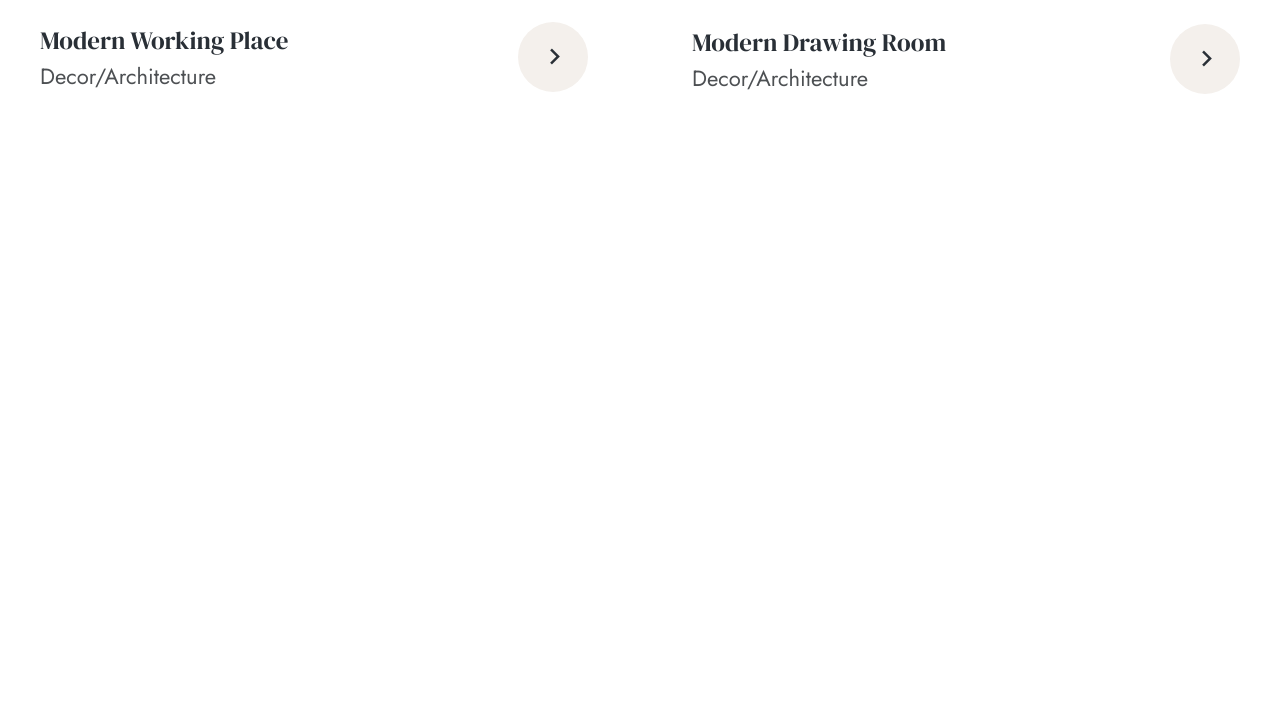
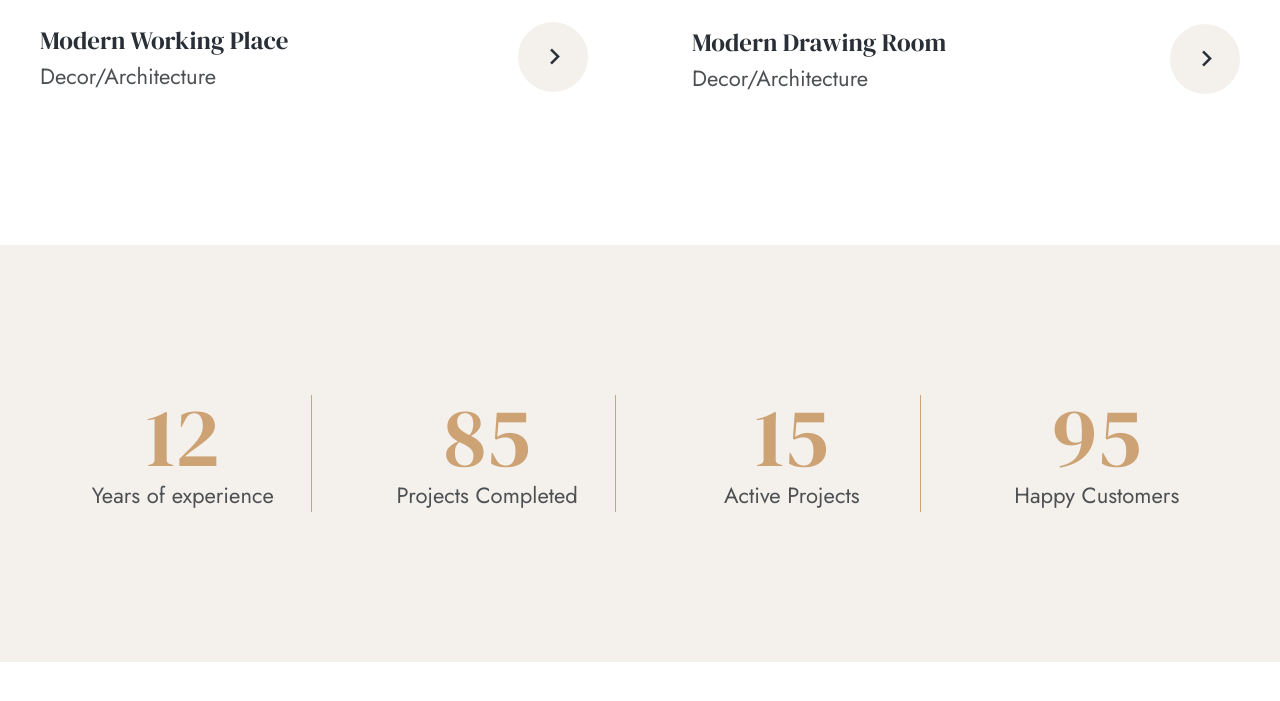
Before and after one commit to marleyDip/Modern-Landing-Page-Using-Tailwind-CSS, a website: page index.html in a window 1280 px wide. Shown: the part 5116-5817 px from the top of the page. Drawn offline with nearby package versions, Linux system fonts and the light colour scheme.

Commit message:
Status Section

```diff
--- a/index.html
+++ b/index.html
@@ -461,8 +461,50 @@
           <!-- End Grid -->
         </div>
       </section>
+      <!-- End Work -->
 
-      <!-- End Work -->
+      <!-- Start Stats -->
+      <section
+        class="stats mt-[80px] xl:mt-[150px] relative z-20 bg-accent-secondary py-[80px] xl:py-[150px]"
+      >
+        <div class="container mx-auto">
+          <!-- Start Grid -->
+          <div class="grid grid-cols-1 xl:grid-cols-4 gap-12">
+            <!-- Grid item 1 -->
+            <div class="stats__item text-center xl:border-r xl:border-accent">
+              <h3 class="h1 font-primary text-accent">12</h3>
+              <p>Years of experience</p>
+            </div>
+            <!-- Grid Item 1 -->
+
+            <!-- Grid item 2 -->
+            <div class="stats__item text-center xl:border-r xl:border-accent">
+              <h3 class="h1 font-primary text-accent">85</h3>
+              <p>Projects Completed</p>
+            </div>
+            <!-- Grid Item 2 -->
+
+            <!-- Grid item 3 -->
+            <div class="stats__item text-center xl:border-r xl:border-accent">
+              <h3 class="h1 font-primary text-accent">15</h3>
+              <p>Active Projects</p>
+            </div>
+            <!-- Grid Item 3 -->
+
+            <!-- Grid item 4 -->
+            <div class="stats__item text-center">
+              <h3 class="h1 font-primary text-accent">95</h3>
+              <p>Happy Customers</p>
+            </div>
+            <!-- Grid Item 4 -->
+          </div>
+          <!-- End Grid -->
+        </div>
+      </section>
+      <!-- End Stats -->
+
+      <!-- Start News -->
+      <!-- End News -->
 
       <!-- temporary div -->
       <div class="h-[3000px]"></div>
```
Also changed, not shown: dist/output.css.
